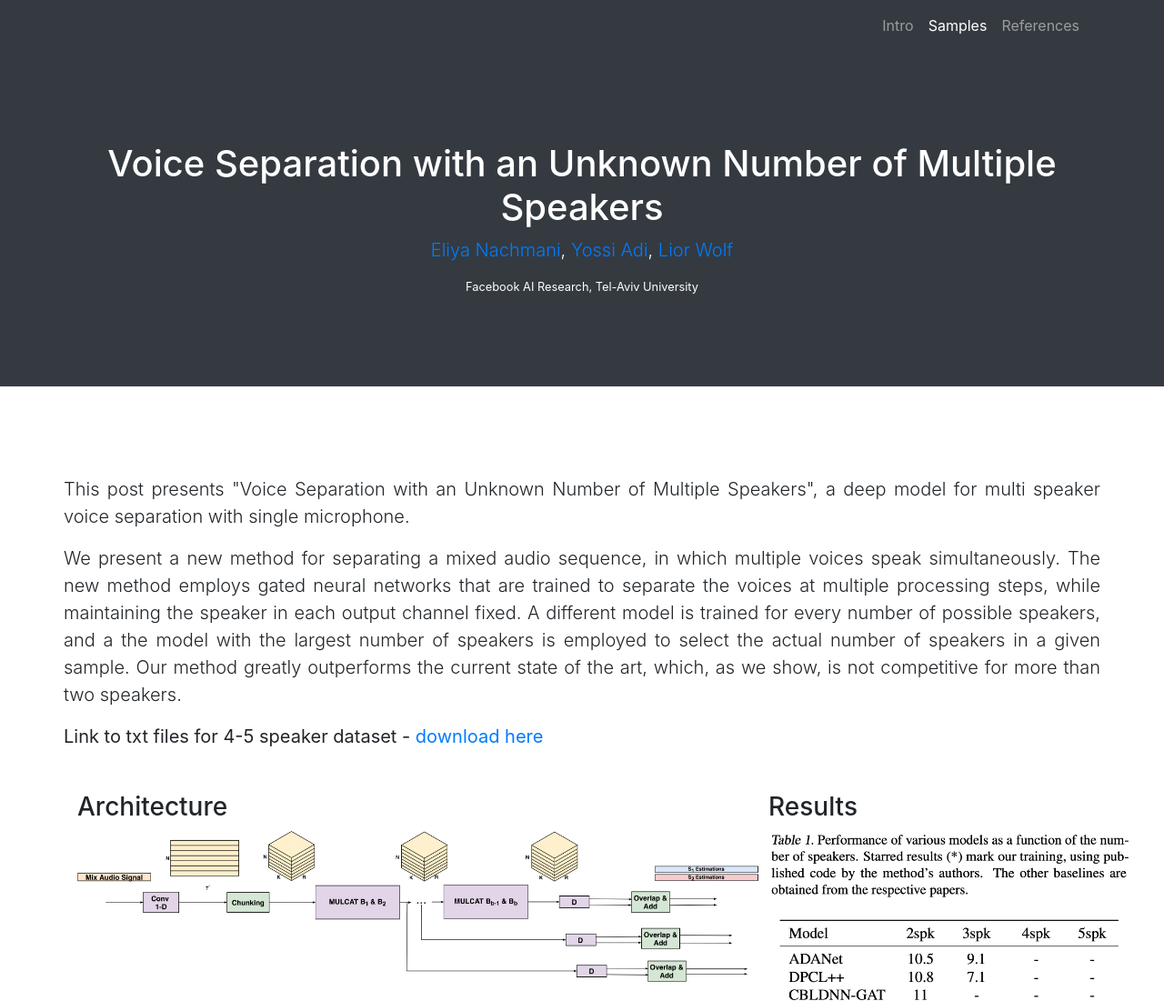
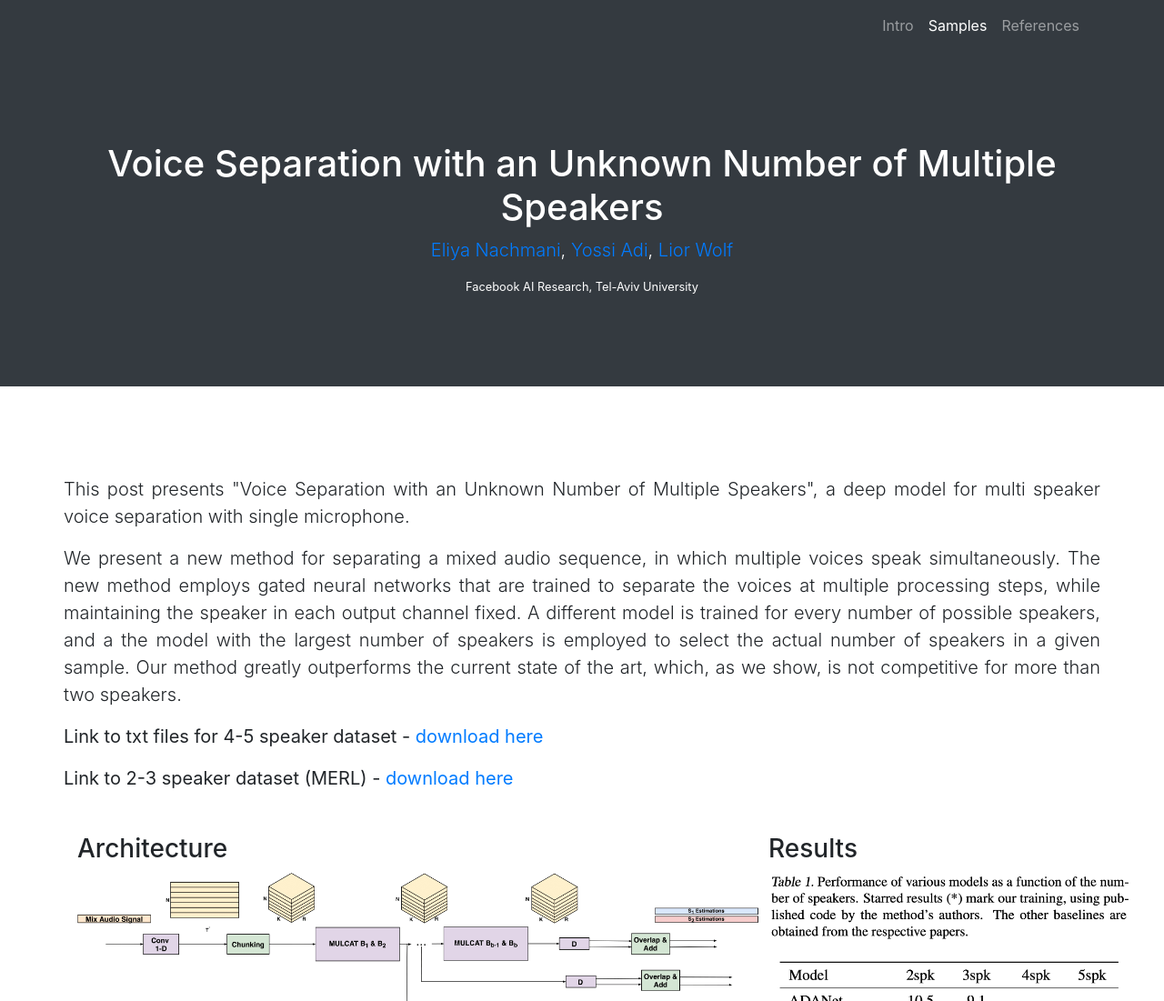
Before and after one commit to enk100/speaker_separation, a plain HTML site: page index.html in a window 1280 px wide. Shown: the top 1101 px of the page at 91% size. Drawn offline with Linux system fonts and the light colour scheme.

Commit message:
update dataset links

```diff
--- a/index.html
+++ b/index.html
@@ -75,9 +75,18 @@
                 A different model is trained for every number of possible speakers, and a the model with the largest number of speakers is employed to select the actual number of speakers in a given sample.
                 Our method greatly outperforms the current state of the art, which, as we show, is not competitive for more than two speakers.
               </p><p class="lead" align="justify">
+              </p><p class="lead" align="justify">
+              </p><p class="lead" align="justify">
               <b>
                 Link to txt files for 4-5 speaker dataset - <a href="https://github.com/enk100/speaker_separation/raw/master/txt_files_multi_speakers.zip"> download here</a>
               </b>
+              </p><p class="lead" align="justify">
+              <b>
+                Link to 2-3 speaker dataset (MERL) - <a href="https://www.merl.com/demos/deep-clustering/create-speaker-mixtures.zip"> download here</a>
+              </b>
+
+
+
             <!--<br><img src="arch.png" alt="Italian Trulli" width="750px">-->
             <!--<br>-->
             <!--<br><img src="mul_concat.png" alt="Italian Trulli" width="750px">-->
```
